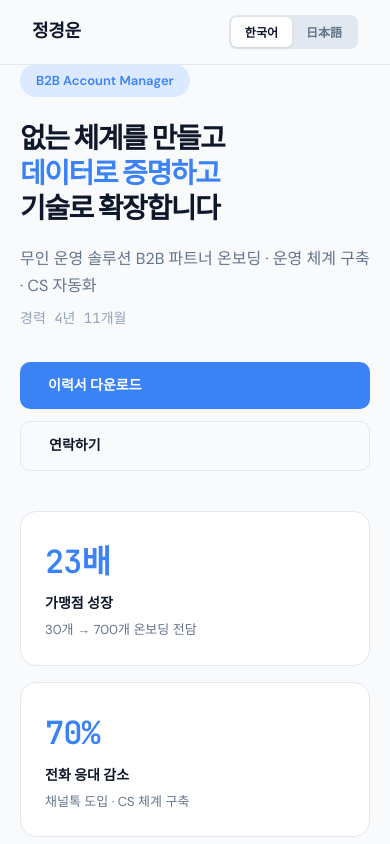
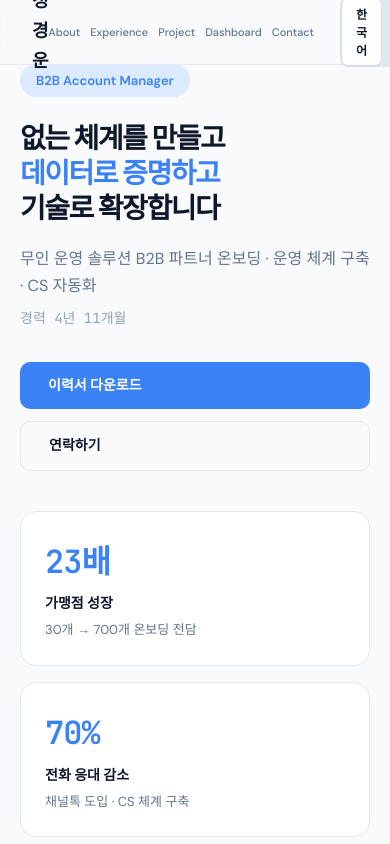
Before and after one commit to kyungwoon9512-web/portfolio, a plain HTML site: page index.html in a window 390 px wide. Shown: the top 844 px of the page. Drawn offline with Linux system fonts and the light colour scheme.

Commit message:
Add files via upload

```diff
--- a/index.html
+++ b/index.html
@@ -161,9 +161,8 @@ body{font-family:var(--font);background:var(--bg);color:var(--text);line-height:
   .pari-grid{grid-template-columns:1fr 1fr}
 }
 @media(max-width:768px){
-  .nav-links a{font-size:11px;display:none}
-  .nav-links{gap:6px}
-  .lang-toggle{margin-left:0}
+  .nav-links a{font-size:11px}
+  .nav-links{gap:10px}
   .section{padding:64px 20px}
   .hero h1{font-size:28px}
   .stat-cards{flex-direction:column}
@@ -307,7 +306,7 @@ ja: {
     careerSteps:[{t:"TF 1人で開始",d:"INGストーリー · 2020.03"},{t:"チームリーダー昇進",d:"1年で成果基盤昇進"},{t:"コンガンモンスター合流",d:"実力認定 · 2021.10"},{t:"AI自動化導入",d:"サムラブ · 2025.06"},{t:"Next: Rocket Now",d:"日本市場 0→1"}]
   },
   contact:{msg:"パートナーと共に成長する仕組みを作ります。\n次の挑戦、ご一緒したいです。",dl_ko:"韓国語履歴書",dl_jp:"日本語職務経歴書"},
-  footer:"© 2026 Jung Kyungwoon. Portfolio."
+  footer:"© 2026 Jeong Kyungwoon. Portfolio."
 }
 };
 
```
